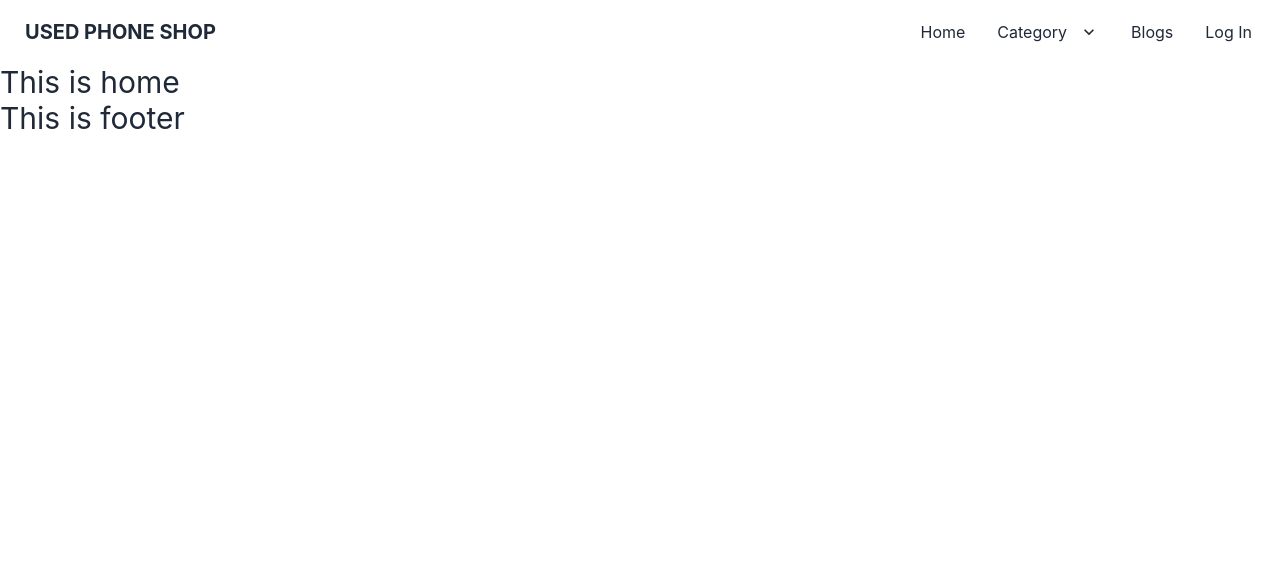
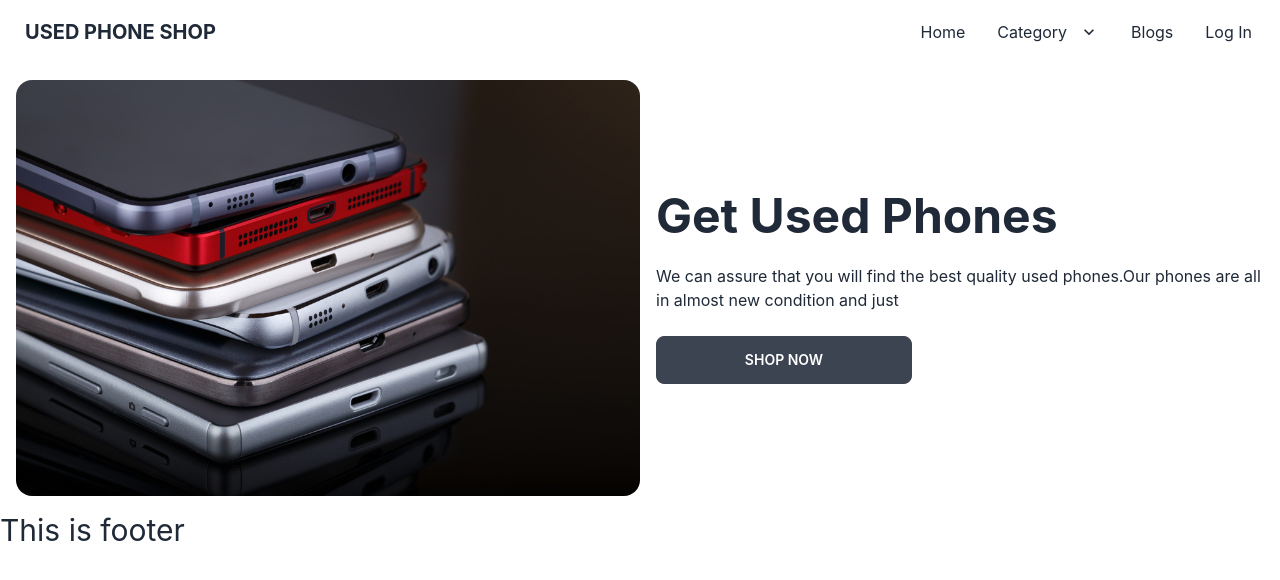
Before and after one commit to nabiursiddique/used-phoneshop-client, a React (Create React App) app: page / in a window 1280 px wide. Shown: the top 580 px of the page. Built offline with nearby package versions, Linux system fonts and the light colour scheme.

Commit message:
Banner is completed

```diff
--- a/src/Pages/Home/Banner/Banner.js
+++ b/src/Pages/Home/Banner/Banner.js
@@ -1,9 +1,17 @@
 import React from 'react';
+import bannerImage from '../../../assets/Banner-Image.jpg'
 
 const Banner = () => {
     return (
-        <div>
-
+        <div className="hero">
+            <div className="hero-content flex-col lg:flex-row">
+                <img className='lg:w-1/2 rounded-2xl' src={bannerImage} alt='mobile banner' />
+                <div>
+                    <h1 className="text-5xl font-bold">Get Used Phones</h1>
+                    <p className="py-6">We can assure that you will find the best quality used phones.Our phones are all in almost new condition and just </p>
+                    <button className="btn btn-wide ">Shop Now</button>
+                </div>
+            </div>
         </div>
     );
 };
--- a/src/Pages/Home/Home/Home.js
+++ b/src/Pages/Home/Home/Home.js
@@ -1,9 +1,10 @@
 import React from 'react';
+import Banner from '../Banner/Banner';
 
 const Home = () => {
     return (
         <div>
-            <h1 className='text-3xl'>This is home</h1>
+            <Banner></Banner>
         </div>
     );
 };
```
Also changed, not shown: src/assets/Banner-Image.jpg (added).
